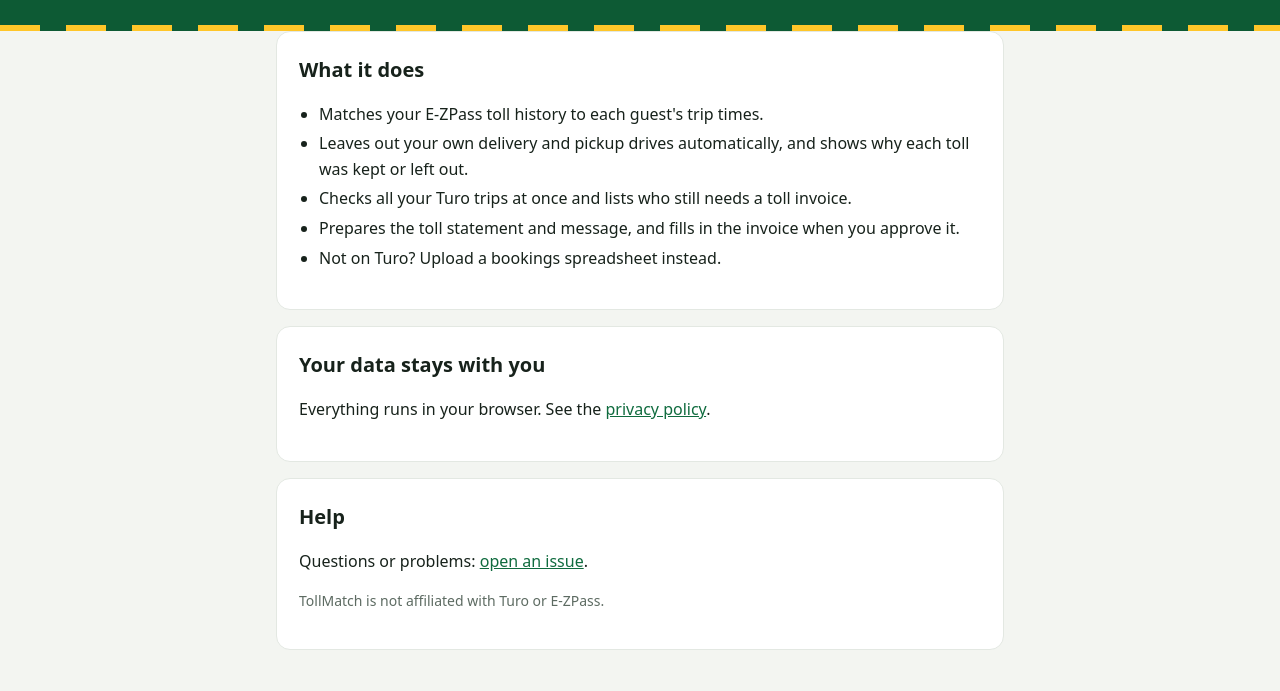
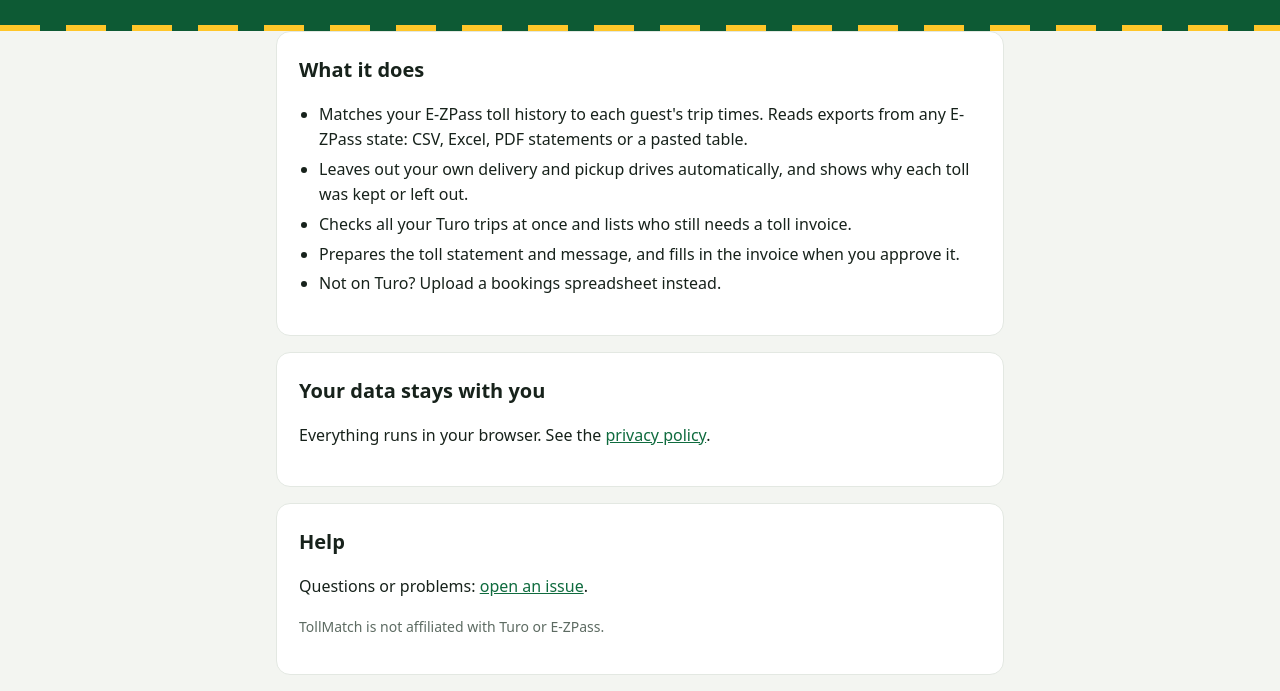
Before and after one commit to Nehelaaa/tollmatch, a plain HTML site: page index.html in a window 1280 px wide. Shown: the part 158-849 px from the top of the page. Before the commit the page ends 824 px from the top, so only its background shows below. Drawn offline with Linux system fonts and the light colour scheme.

Commit message:
Homepage: mention exports from any E-ZPass state
Co-Authored-By: Claude Opus 5.5 <noreply@anthropic.com>
Claude-Session: https://claude.ai/code/session_01WKsxZhSxBc5FC6MRcvCLke

```diff
--- a/index.html
+++ b/index.html
@@ -2,7 +2,7 @@
 <header><div class="wrap"><span class="brand"><svg width="38" height="38" viewBox="0 0 40 40" aria-hidden="true"><rect x=".75" y=".75" width="38.5" height="38.5" rx="9.5" fill="#0b4f2e" stroke="rgba(255,255,255,.35)" stroke-width="1.5"/><path d="M9 30 L16 10 M31 30 L24 10" stroke="#fff" stroke-width="2.6" stroke-linecap="round"/><path d="M20 12v3M20 19v3M20 26v3" stroke="#ffc629" stroke-width="2.6" stroke-linecap="round"/></svg> TollMatch</span><h1>Bill every guest the right tolls</h1><p>A Chrome extension for car-sharing hosts.</p></div></header>
 <main class="wrap">
 <div class="card"><h2>What it does</h2><ul>
-<li>Matches your E-ZPass toll history to each guest's trip times.</li>
+<li>Matches your E-ZPass toll history to each guest's trip times. Reads exports from any E-ZPass state: CSV, Excel, PDF statements or a pasted table.</li>
 <li>Leaves out your own delivery and pickup drives automatically, and shows why each toll was kept or left out.</li>
 <li>Checks all your Turo trips at once and lists who still needs a toll invoice.</li>
 <li>Prepares the toll statement and message, and fills in the invoice when you approve it.</li>
```
